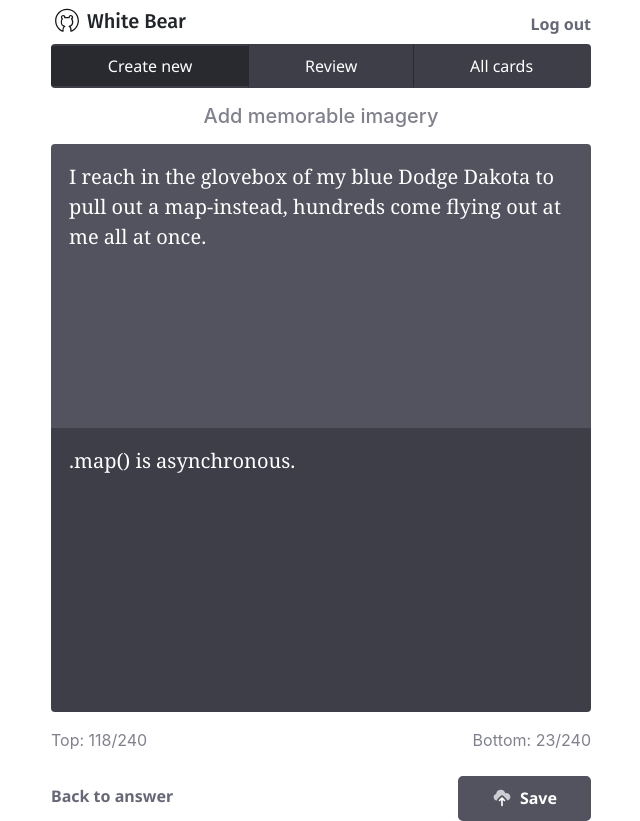
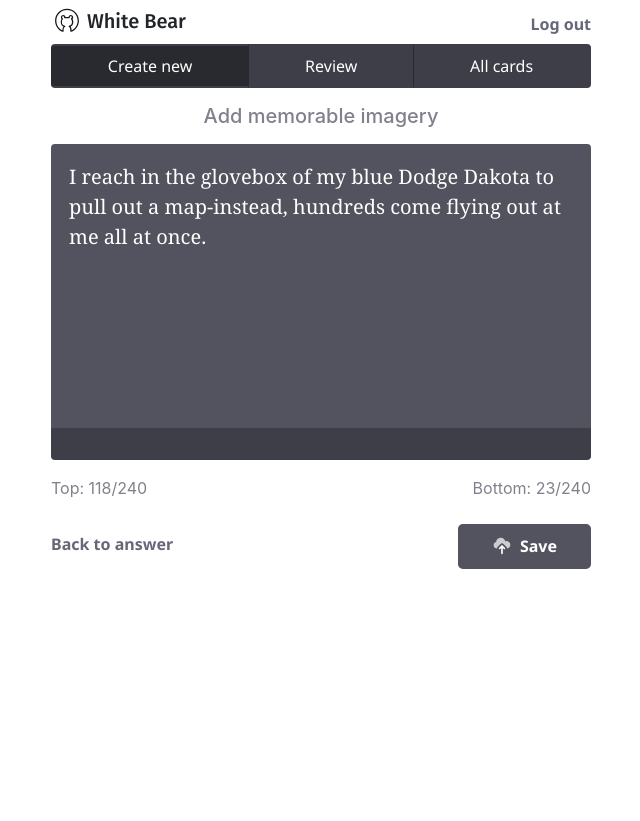
Before and after one commit to jpilapil/white-bear-fullstack, a React (Create React App) app in the folder client/: page /create-imagery in a window 1280 px wide. Shown: the whole page, without its empty margins (319-959 px from the left). After the commit the page ends 800 px from the top, so only its background shows below. Built offline with nearby package versions, Linux system fonts and the light colour scheme.

Commit message:
client side create card

```diff
--- a/client/src/components/pages/CreateAnswer.js
+++ b/client/src/components/pages/CreateAnswer.js
@@ -1,18 +1,18 @@
 import React from "react";
 import AppTemplate from "../ui/AppTemplate";
-import memoryCards from "../../mock-data/memory-cards";
 import classnames from "classnames";
-import { checkIsOver, MAX_CARD_CHARS } from "../../utils/helpers";
-import { Link } from "react-router-dom";
-const memoryCard = memoryCards[2];
+import { checkIsOver, MAX_CARD_CHARS, defaultLevel } from "../../utils/helpers";
+import { connect } from "react-redux";
+import actions from "../../store/actions";
+import { v4 as getUuid } from "uuid";
+import getNextAttemptAt from "../../utils/getNextAttamptAt";
 
-export default class CreateAnswer extends React.Component {
+class CreateAnswer extends React.Component {
   constructor(props) {
     super(props);
     console.log("in here");
     this.state = {
-      answerText: memoryCard.answer,
-      imageryText: memoryCard.imagery,
+      answerText: "",
     };
   }
 
@@ -28,6 +28,27 @@
   setAnswerText(e) {
     this.setState({ answerText: e.target.value });
   }
+
+  setCreatableCard() {
+    const currentTime = Date.now();
+    this.props.dispatch({
+      type: actions.UPDATE_CREATABLE_CARD,
+      payload: {
+        // the card
+        id: getUuid(),
+        answer: this.state.answerText,
+        imagery: "",
+        userId: this.props.currentUser.id,
+        createdAt: currentTime,
+        nextAttemptAt: getNextAttemptAt(defaultLevel, currentTime),
+        lastAttemptAt: currentTime,
+        totalSuccessfulAttempts: 0,
+        level: 1,
+      },
+    });
+    this.props.history.push("/create-imagery");
+  }
+
   render() {
     return (
       <AppTemplate>
@@ -41,7 +62,7 @@
                 {/* <textarea rows="11" className="d-sm-none" autoFocus></textarea> */}
                 <textarea
                   rows="8"
-                  defaultValue={memoryCard.answer}
+                  defaultValue={this.state.answerText}
                   autoFocus
                   onChange={(e) => this.setAnswerText(e)}
                 ></textarea>
@@ -66,18 +87,27 @@
           {/* Clears float */}
           <div className="clearfix"></div>
 
-          <Link
-            to="/create-imagery"
+          <button
             className={classnames(
               "btn btn-lg btn-outline-primary float-right",
               { disabled: this.checkTextLimit() }
             )}
-            id="nextAnswer"
+            onClick={() => {
+              this.setCreatableCard();
+            }}
           >
             Next
-          </Link>
+          </button>
         </div>
       </AppTemplate>
     );
   }
 }
+
+function mapStateToProps(state) {
+  // map state to props in local component
+  return {
+    currentUser: state.currentUser,
+  };
+}
+export default connect(mapStateToProps)(CreateAnswer);
--- a/client/src/components/pages/CreateImagery.js
+++ b/client/src/components/pages/CreateImagery.js
@@ -5,10 +5,12 @@
 import classnames from "classnames";
 import { checkIsOver, MAX_CARD_CHARS } from "../../utils/helpers";
 import { Link } from "react-router-dom";
+import { connect } from "react-redux";
+import actions from "../../store/actions";
 
 const memoryCard = memoryCards[2];
 
-export default class CreateImagery extends React.Component {
+class CreateImagery extends React.Component {
   constructor(props) {
     super(props);
     console.log("in here");
@@ -37,6 +39,37 @@
     this.setState({ answerText: e.target.value });
   }
 
+  updateCreatableCard() {
+    console.log("updating creatable card");
+    const {
+      id,
+      answer,
+      userId,
+      createdAt,
+      nextAttemptAt,
+      lastAttemptAt,
+      totalSuccessfulAttempts,
+      level,
+    } = this.props.creatableCard;
+    this.props.dispatch({
+      type: actions.UPDATE_CREATABLE_CARD,
+      payload: {
+        // the card
+        id: id,
+        answer: answer,
+        imagery: this.state.imageryText,
+        userId: userId,
+        createdAt: createdAt,
+        nextAttemptAt: nextAttemptAt,
+        lastAttemptAt: lastAttemptAt,
+        totalSuccessfulAttempts: totalSuccessfulAttempts,
+        level: level,
+      },
+    });
+    // save to db
+    // go to create answer
+  }
+
   render() {
     return (
       <AppTemplate>
@@ -61,14 +94,7 @@
           </div>
 
           <div className="card bg-secondary">
-            <div className="card-body">
-              <textarea
-                rows="8"
-                defaultValue={memoryCard.answer}
-                autoFocus
-                onChange={(e) => this.setAnswerText(e)}
-              ></textarea>
-            </div>
+            <div className="card-body">{this.props.creatableCard.answer}</div>
           </div>
         </div>
 
@@ -102,12 +128,13 @@
           Back to answer
         </Link>
 
-        <Link
-          to="all-cards"
+        <button
           className={classnames("btn btn-lg btn-primary float-right", {
             disabled: this.checkTextLimit(),
           })}
-          id="save-imagery"
+          onClick={() => {
+            this.updateCreatableCard();
+          }}
         >
           <img
             src={saveIcon}
@@ -117,8 +144,16 @@
             alt="save button"
           />
           Save
-        </Link>
+        </button>
       </AppTemplate>
     );
   }
 }
+
+function mapStateToProps(state) {
+  // map state to props in local component
+  return {
+    creatableCard: state.creatableCard,
+  };
+}
+export default connect(mapStateToProps)(CreateImagery);
--- a/client/src/store/actions.js
+++ b/client/src/store/actions.js
@@ -6,6 +6,7 @@
   DECREMENT_QUEUE_INDEX: "DECREMENT_QUEUE_INDEX",
   RESET_QUEUE: "RESET_QUEUE",
   STORE_EDITABLE_CARD: "STORE_EDITABLE_CARD",
+  UPDATE_CREATABLE_CARD: "UPDATE_CREATABLE_CARD",
 };
 
 export default actions;
--- a/client/src/store/combineReducers.js
+++ b/client/src/store/combineReducers.js
@@ -4,9 +4,11 @@
 import currentUser from "./reducers/currentUser";
 import queue from "./reducers/queue";
 import editableCard from "./reducers/editableCard";
+import creatableCard from "./reducers/creatableCard";
 
 export default combineReducers({
   currentUser,
   queue,
   editableCard,
+  creatableCard,
 });
--- /dev/null
+++ b/client/src/store/reducers/creatableCard.js
@@ -0,0 +1,11 @@
+import actions from "../actions";
+
+export default function creatableCard(creatableCard = {}, action) {
+  switch (action.type) {
+    case actions.UPDATE_CREATABLE_CARD:
+      return action.payload; // new state
+    default:
+      // else, return initial state
+      return creatableCard;
+  }
+}
--- a/client/src/store/store.js
+++ b/client/src/store/store.js
@@ -9,7 +9,11 @@
     cards: [],
     index: 0,
   },
-  editableCard: {},
+  editableCard: {
+    card: {},
+    prevRoute: "",
+  },
+  creatableCard: {},
 };
 
 const store = createStore(combineReducers, initialState, composeWithDevTools());
--- /dev/null
+++ b/client/src/utils/getNextAttamptAt.js
@@ -0,0 +1,23 @@
+import addDate from "date-fns/add";
+import formatDate from "date-fns/format";
+
+export default (level, lastAttemptAt) => {
+  const levelDuration = {
+    1: { minutes: 10 },
+    2: { hours: 3 },
+    3: { days: 1 },
+    4: { days: 3 },
+    5: { weeks: 1 },
+    6: { weeks: 2 },
+    7: { weeks: 5 },
+    8: { weeks: 20 },
+    9: { years: 1 },
+    10: { years: 2 },
+    11: { years: 4 },
+    12: { years: 8 },
+  };
+  // return as ms past epoch
+  const nextAttemptAt = addDate(lastAttemptAt, levelDuration[level]);
+  const timeStamp = Number(formatDate(nextAttemptAt, "T"));
+  return timeStamp;
+};
--- a/client/src/utils/helpers.js
+++ b/client/src/utils/helpers.js
@@ -6,4 +6,6 @@
 
 const MAX_CARD_CHARS = 240;
 
-export { checkIsOver, MAX_CARD_CHARS };
+const defaultLevel = 1;
+
+export { checkIsOver, MAX_CARD_CHARS, defaultLevel };
```
